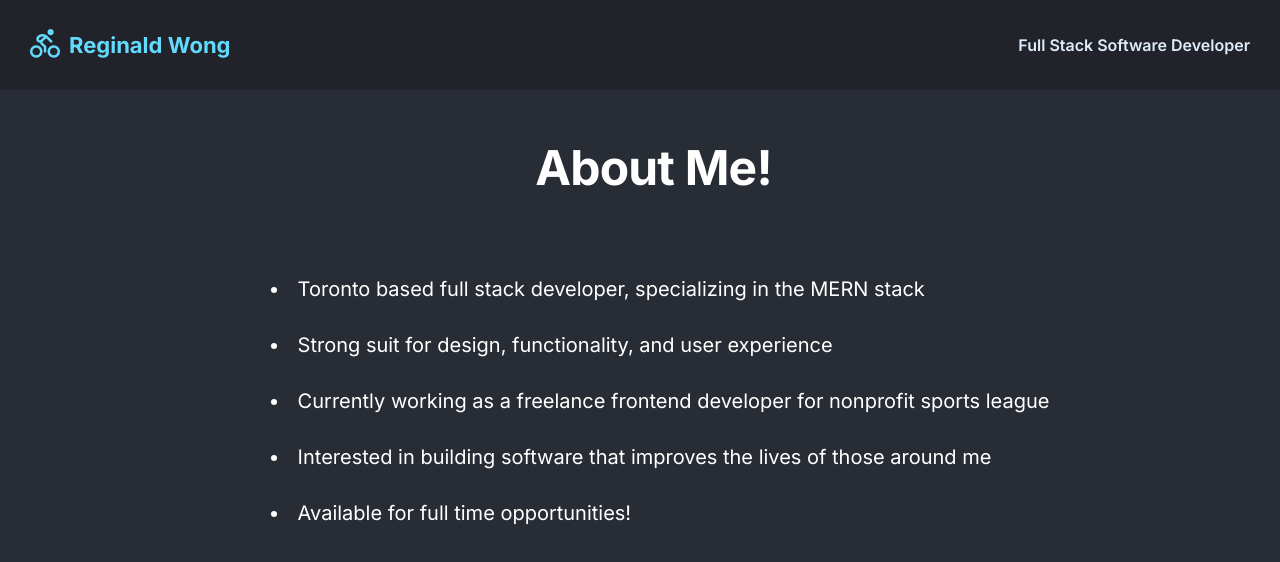
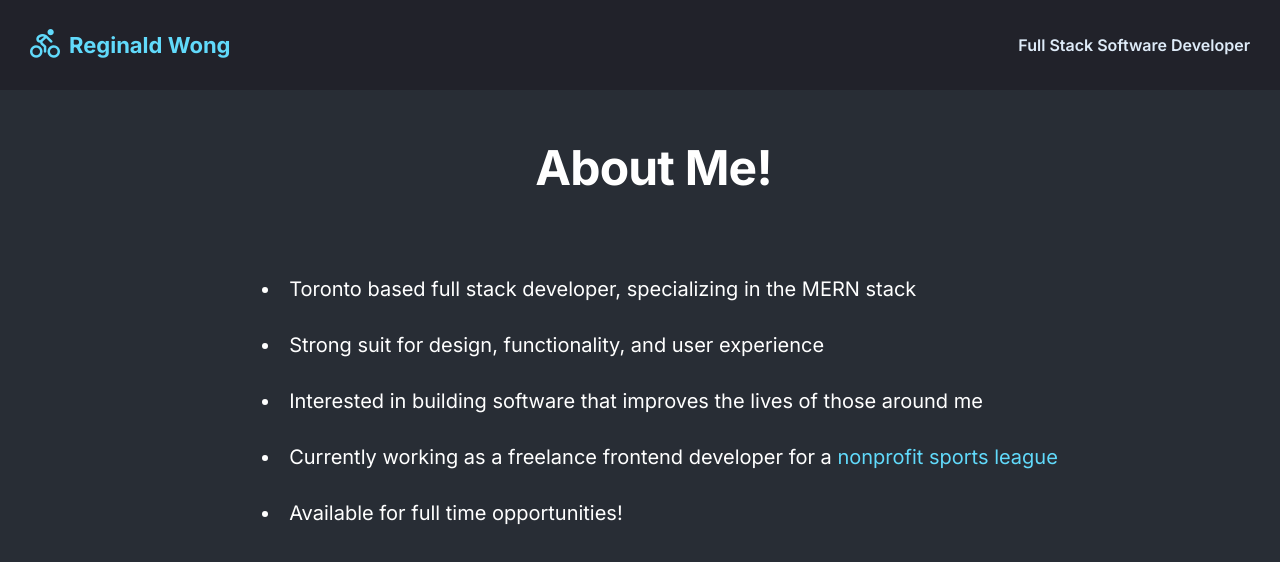
Before and after one commit to reginaldwong/info-site, a React (Vite) app: page / in a window 1280 px wide. Shown: the top 562 px of the page. Built offline with nearby package versions, Linux system fonts and the light colour scheme.

Commit message:
added anchor tags to nav text and about me

```diff
--- a/src/App.css
+++ b/src/App.css
@@ -64,6 +64,11 @@ main {
     text-align: left;
 }
 
+.main--facts > li > a {
+    text-decoration: inherit;
+    color: #61DAFB;
+}
+
 .main--facts > li {
     margin-bottom: 2rem;
     font-size: 1.25rem;
--- a/src/components/Main.jsx
+++ b/src/components/Main.jsx
@@ -7,8 +7,8 @@ const Main = () => {
                 <ul className="main--facts">
                     <li>Toronto based full stack developer, specializing in the MERN stack</li>
                     <li>Strong suit for design, functionality, and user experience</li>
-                    <li>Currently working as a freelance frontend developer for nonprofit sports league</li>
                     <li>Interested in building software that improves the lives of those around me</li>
+                    <li>Currently working as a freelance frontend developer for a <a href="https://murkville.wordpress.com/" target="_blank">nonprofit sports league</a></li>
                     <li>Available for full time opportunities!</li>
                 </ul>
         </main>
```
